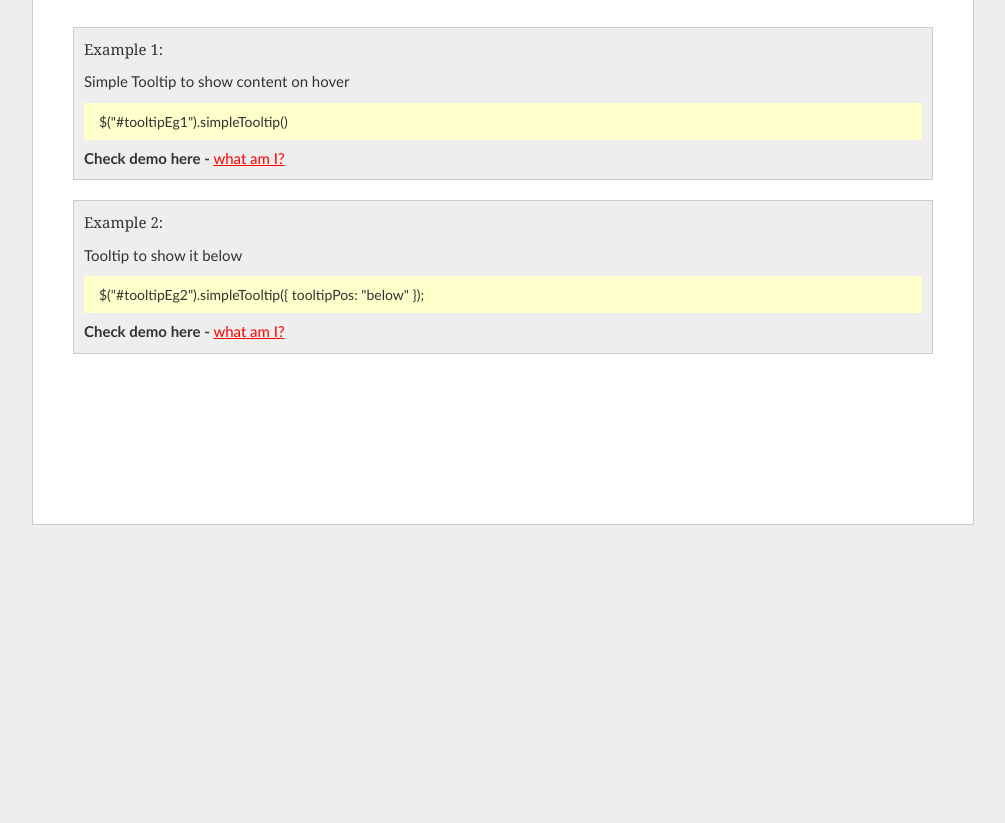
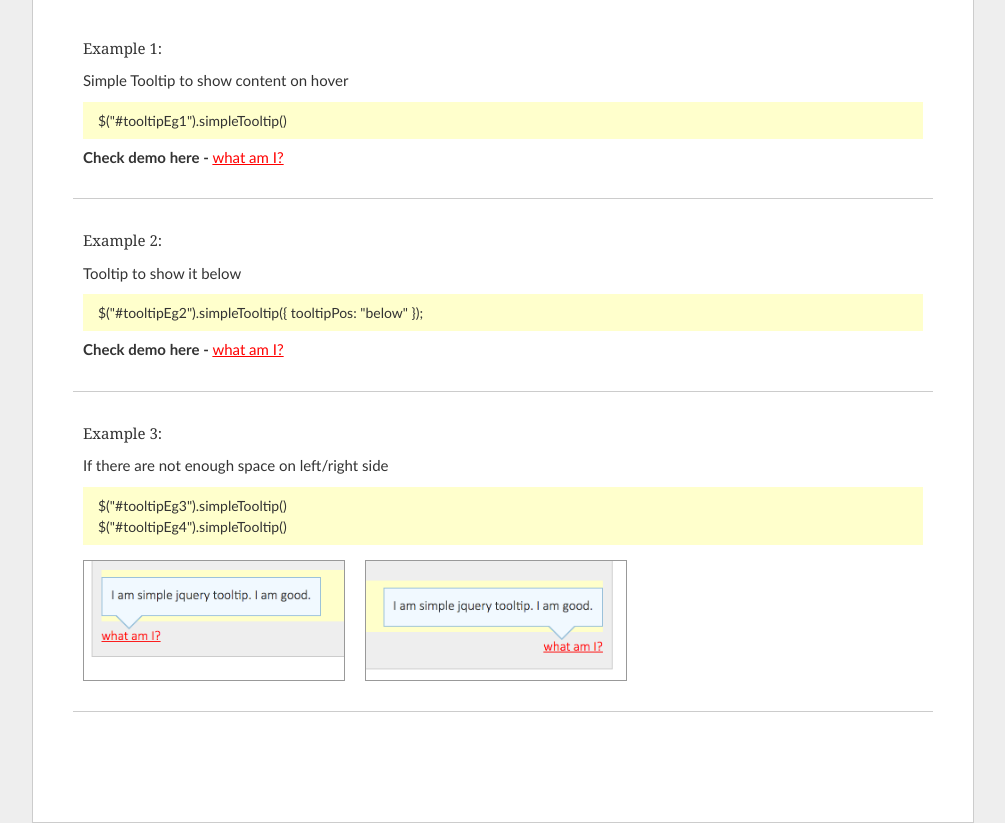
Before and after one commit to anurag-kewat/simple-jquery-tooltip, a website: page index.html in a window 1280 px wide. Shown: the part 137-960 px from the top of the page, without its empty margins (137-1142 px from the left). Before the commit the page ends 800 px from the top, so only its background shows below. Drawn offline with Linux system fonts and the light colour scheme.

Commit message:
Added example for devices

```diff
--- a/index.html
+++ b/index.html
@@ -54,19 +54,25 @@
                         <p>I am simple jquery tooltip. I am good.</p>
                     </div>
                 </div>
-
-                <!-- <div class="FloatRight">
-                    <div id="tooltipEg3" class="TooltipWrapper">
-                        <a href="" class="TooltipWrapper_link">what am I?</a>
-
-                        <div class="TooltipWrapper_content">
-                            <p>I am simple jquery tooltip. I am good.</p>
-                        </div>
-                    </div>
-                </div> -->
             </div>
 
+            <div class="Section Example">
+                <div class="Section_desc">
+                    <h4>Example 3:</h4>
+                    <p>If there are not enough space on left/right side</p>
+                </div>
 
+                <div class="Section_code">
+                    $("#tooltipEg3").simpleTooltip()
+                    <br>
+                    $("#tooltipEg4").simpleTooltip()
+                </div>
+
+                <div class="ClearFix">
+                    <img class="FloatLeft" src="images/left.png" alt="if there is not enough space on left">
+                    <img class="FloatLeft" src="images/right.png" alt="if there is not enough space on right">
+                </div>
+            </div>
         </div>
     </div>
 
@@ -80,6 +86,9 @@
             $("#tooltipEg2").simpleTooltip({
                 tooltipPos: "below"
             });
+
+            // $("#tooltipEg3").simpleTooltip();
+            // $("#tooltipEg4").simpleTooltip();
         });
     </script>
 </body>
--- a/scss/style.scss
+++ b/scss/style.scss
@@ -45,9 +45,11 @@
 }
 
 .Section {
-	background: $grey5;
-	border: 1px solid $grey4;
+	// background: $grey5;
+	// border: 1px solid $grey4;
+	border-bottom: 1px solid $grey4;
 	padding: 10px;
+	padding-bottom: 30px;
 	margin-bottom: 20px;
 
 	.Section_desc {
@@ -64,6 +66,17 @@
 	.Section_demoTitle {
 		font-size: $size15;
 	}
+
+	.ClearFix {
+		margin: 15px 0 0;
+	}
+
+	img {
+		max-width: 260px;
+		// padding: 10px;
+		border: 1px solid #999;
+		margin-right: 20px;
+	}
 }
 
 @import "tooltip";
```
Also changed, not shown: coffee/jquery.simpleTooltip.coffee (+5 -5 lines), css/style.css, images/left.png (added), images/right.png (added).
